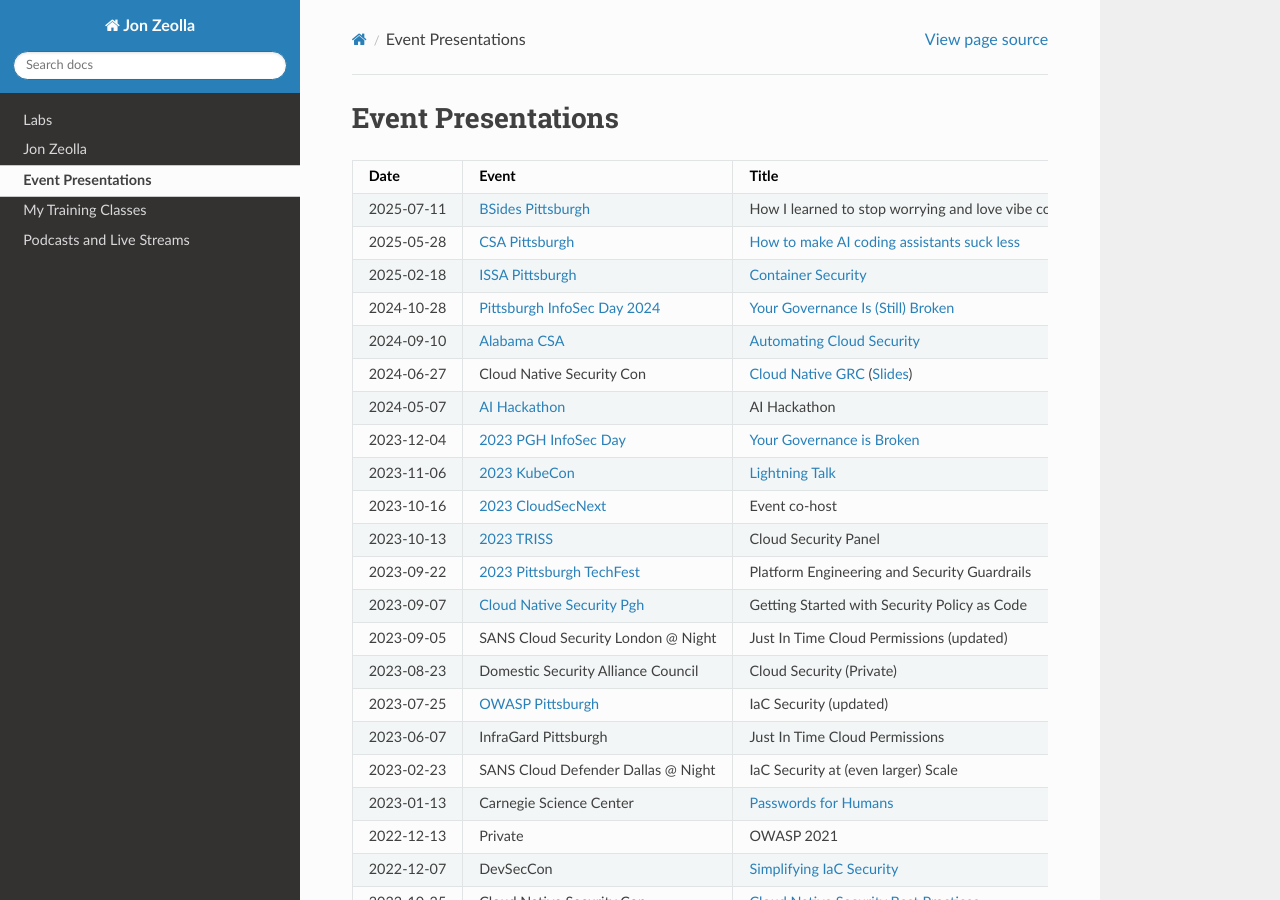
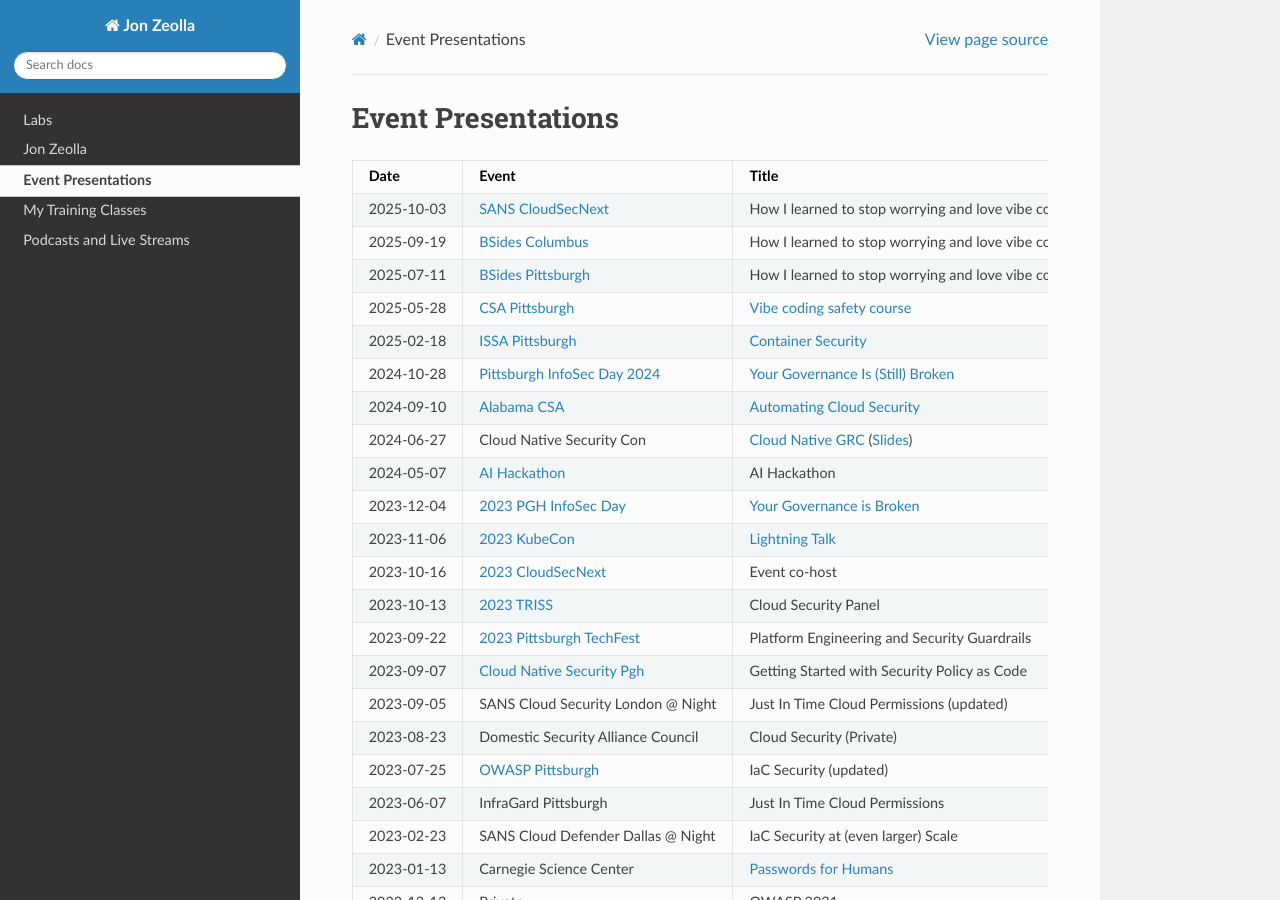
Before and after one commit to JonZeolla/JonZeolla.github.io, a Sphinx documentation site: the page built from docs/ref/jz-content.md, in a window 1280 px wide and 900 px high. Built offline with Sphinx 7.4.7 and the Read the Docs theme 3.1.0, drawn with Linux system fonts in a browser that asks for light colours; some of the changed text lies outside the part shown.

Commit message:
Add more links as of July 2025

```diff
--- a/docs/ref/jz-content.md
+++ b/docs/ref/jz-content.md
@@ -9,8 +9,10 @@
 
 | Date       | Event                                        | Title                                                                 |
 | ---------- | -------------------------------------------- | --------------------------------------------------------------------- |
+| 2025-10-03 | [SANS CloudSecNext][2025-CloudSecNext]       | How I learned to stop worrying and love vibe coding: security edition |
+| 2025-09-19 | [BSides Columbus][2025-BSidesCol]            | How I learned to stop worrying and love vibe coding: security edition |
 | 2025-07-11 | [BSides Pittsburgh][2025-BSidesPGH]          | How I learned to stop worrying and love vibe coding: security edition |
-| 2025-05-28 | [CSA Pittsburgh][2025-CSAPgh]                | [How to make AI coding assistants suck less][2025-CSA-coding-assist]  |
+| 2025-05-28 | [CSA Pittsburgh][2025-CSAPgh]                | [Vibe coding safety course][2025-CSA-coding-assist]                   |
 | 2025-02-18 | [ISSA Pittsburgh][2025-ISSA]                 | [Container Security][2025-container-security]                         |
 | 2024-10-28 | [Pittsburgh InfoSec Day 2024][PGHINFOSECDAY] | [Your Governance Is (Still) Broken][2024-gov-still-broken]            |
 | 2024-09-10 | [Alabama CSA][Alabama-CSA]                   | [Automating Cloud Security][2024-CSABirm]                             |
@@ -77,9 +79,11 @@
 
 You can also watch my recorded presentations by going to [this YouTube playlist](https://jonzeolla.com/youtube.html).
 
+[2025-CloudSecNext]: https://www.sans.org/cyber-security-training-events/cloudsecnext-summit-2025/ "How I learned to stop worrying and love vibe coding: security edition"
+[2025-BSidesCol]: https://www.bsidescolumbus.com/ "How I learned to stop worrying and love vibe coding: security edition"
 [2025-BSidesPGH]: https://bsidespgh.com/2025 "How I learned to stop worrying and love vibe coding: security edition"
-[2025-CSAPgh]: https://events.humanitix.com/csa-pittsburgh-chapter-in-person-meetup "How to make AI coding assistants suck less"
-[2025-CSA-coding-assist]: https://youtu.be/efkT8b0QX1c "How to make AI coding assistants suck less"
+[2025-CSAPgh]: https://events.humanitix.com/csa-pittsburgh-chapter-in-person-meetup "Vibe coding safety course"
+[2025-CSA-coding-assist]: https://youtu.be/6s6K2zelYQo "Vibe coding safety course"
 [2025-container-security]: https://github.com/JonZeolla/monopreso/tree/main/presentations/2025-02-ISSA-Pittsburgh "Container Security"
 [2025-issa]: https://www.meetup.com/steel-city-infosec/events/305154174/ "ISSA Pittsburgh"
 [PGHINFOSECDAY]: https://www.pghinfosecday.com/ "Pittsburgh InfoSec Day"
@@ -111,56 +115,58 @@
 
 # My Training Classes
 
-| Date       | Event                             | Training                                                                            |
-| ---------- | --------------------------------- | ----------------------------------------------------------------------------------- |
-| 2025-10-02 | SANS CloudSecNext, Denver         | [SEC540][SEC540]                                                                    |
-| 2025-09-22 | SANS Network Security, Vegas      | [SEC540][SEC540]                                                                    |
-| 2025-08-25 | SANS Emerging Threats, VA Beach   | [SEC540][SEC540]                                                                    |
-| 2025-07-28 | SANS Live Online                  | [SEC545][SEC545]                                                                    |
-| 2025-06-02 | SANS Baltimore Spring 2025        | [SEC540][SEC540]                                                                    |
-| 2025-04-13 | SANS 2025 (Orlando)               | [SEC540][SEC540]                                                                    |
-| 2025-03-17 | SANS OnDemand Recording           | [SEC540][SEC540]                                                                    |
-| 2025-03-03 | SANS Security East Baltimore 2025 | [SEC540][SEC540]                                                                    |
-| 2024-12-04 | SANS Seattle 2024                 | [SEC540][SEC540]                                                                    |
-| 2024-10-07 | Private                           | [SEC540][SEC540]                                                                    |
-| 2024-09-04 | SANS Network Security Las Vegas   | [SEC540][SEC540]                                                                    |
-| 2024-07-00 | Private                           | [SEC540][SEC540]                                                                    |
-| 2024-05-09 | SANS Security West San Diego 2024 | [SEC540][SEC540]                                                                    |
-| 2024-05-00 | Private                           | [Container Security 101 and 201][ContainerSec101201]                                |
-| 2024-04-00 | Private                           | [SEC540][SEC540]                                                                    |
-| 2024-03-24 | SANS Orlando 2024                 | [SEC540][SEC540]                                                                    |
-| 2024-02-19 | SANS Security East 2024 (Nola)    | [SEC540][SEC540]                                                                    |
-| 2023-11-27 | Pittsburgh Code & Supply          | [Container Security 101][ContainerSec101] ([Event link][2023-PCS])                  |
-| 2023-11-01 | SANS Workshop                     | [Mastering Policy as Code][2023-PolicyasCode]                                       |
-| 2023-10-18 | SANS Dallas Cloud Sec Next 2023   | [SEC540][SEC540]                                                                    |
-| 2023-10-16 | SANS Workshop                     | [Container Security 101][ContainerSec101]                                           |
-| 2023-09-25 | SANS Managing Security Risk 2023  | [SEC540][SEC540]                                                                    |
-| 2023-09-04 | SANS Cloud Security London 2023   | [SEC540][SEC540]                                                                    |
-| 2023-08-00 | Private                           | [SEC540][SEC540]                                                                    |
-| 2023-07-10 | SANS SANSFIRE 2023                | [SEC540][SEC540]                                                                    |
-| 2023-05-21 | SANS Cyber Security East          | [SEC540][SEC540]                                                                    |
-| 2023-04-27 | SANS Workshop                     | [Container Security 101][ContainerSec101]                                           |
-| 2023-03-06 | SANS Las Vegas Winter 2023        | [SEC540][SEC540]                                                                    |
-| 2023-02-20 | SANS Cloud Defender Dallas 2023   | [SEC540][SEC540]                                                                    |
-| 2022-11-07 | SANS Cyber Security East          | [SEC540][SEC540]                                                                    |
-| 2022-09-26 | SANS Baltimore Fall 2022          | [SEC540][SEC540]                                                                    |
-| 2022-07-10 | SANS London 2022                  | [SEC540][SEC540]                                                                    |
-| 2022-06-13 | SANS Cloud Defender Summer 2022   | [SEC540][SEC540]                                                                    |
-| 2022-04-10 | SANS 2022                         | [SEC540][SEC540]                                                                    |
-| 2022-02-28 | SANS Cyber Security Central       | [SEC540][SEC540]                                                                    |
-| 2019-06-27 | BSides Pittsburgh                 | Blue Team CTF                                                                       |
-| 2018-05-10 | Steel City InfoSec                | [Smart Contract Security][2018-SmartContractSecurity] (Collab with Justin Leapline) |
-| 2018-02-08 | Steel City InfoSec                | [Attacking Block Cipher Cryptography][2018-BlockCipherCrypto]                       |
-| 2017-02-09 | Steel City InfoSec                | [Security Data Analysis][2017-SecurityDataAnalysis]                                 |
-| 2016-08-11 | Steel City InfoSec                | [Proximity Attacks Lab][2016-ProximityAttacks]                                      |
-| 2016-05-12 | Steel City InfoSec                | [Automotive Security Lab][2016-AutomotiveSecurity] (Collab with Dan Klinedinst)     |
-| 2016-02-11 | Steel City InfoSec                | [SDR Security][2016-SDRSecurity] (Collab with David)                                |
-| 2015-09-24 | Steel City InfoSec                | [Password Cracking Lab][2015-PasswordCracking]                                      |
-| 2015-07-07 | Pittsburgh Code & Supply          | [Wifi Security][2015-WifiSecurity]                                                  |
-| 2015-01-22 | Steel City InfoSec                | Audio Surveillance                                                                  |
-| 2015-04-09 | Steel City InfoSec                | [Attacker drop boxes][2015-Attackerdropboxes] (Collab with Brian Gray)              |
-| 2015-01-22 | Steel City InfoSec                | [Eavesdropping at a distance][2015-LaserMicrophones] (Collab with Brian Gray)       |
-| 2013-03-07 | Steel City InfoSec                | Wifi Security                                                                       |
+| Date       | Event                              | Training                                                                            |
+| ---------- | ---------------------------------- | ----------------------------------------------------------------------------------- |
+| 2026-02-02 | SANS DC Metro Rockville            | [SEC540][SEC540]                                                                    |
+| 2025-12-15 | SANS Cyber Defense Initiative 2025 | [SEC545][SEC545]                                                                    |
+| 2025-10-02 | SANS CloudSecNext, Denver          | [SEC540][SEC540]                                                                    |
+| 2025-09-22 | SANS Network Security, Vegas       | [SEC540][SEC540]                                                                    |
+| 2025-08-25 | SANS Emerging Threats, VA Beach    | [SEC540][SEC540]                                                                    |
+| 2025-07-28 | SANS Live Online                   | [SEC545][SEC545]                                                                    |
+| 2025-06-02 | SANS Baltimore Spring 2025         | [SEC540][SEC540]                                                                    |
+| 2025-04-13 | SANS 2025 (Orlando)                | [SEC540][SEC540]                                                                    |
+| 2025-03-17 | SANS OnDemand Recording            | [SEC540][SEC540]                                                                    |
+| 2025-03-03 | SANS Security East Baltimore 2025  | [SEC540][SEC540]                                                                    |
+| 2024-12-04 | SANS Seattle 2024                  | [SEC540][SEC540]                                                                    |
+| 2024-10-07 | Private                            | [SEC540][SEC540]                                                                    |
+| 2024-09-04 | SANS Network Security Las Vegas    | [SEC540][SEC540]                                                                    |
+| 2024-07-00 | Private                            | [SEC540][SEC540]                                                                    |
+| 2024-05-09 | SANS Security West San Diego 2024  | [SEC540][SEC540]                                                                    |
+| 2024-05-00 | Private                            | [Container Security 101 and 201][ContainerSec101201]                                |
+| 2024-04-00 | Private                            | [SEC540][SEC540]                                                                    |
+| 2024-03-24 | SANS Orlando 2024                  | [SEC540][SEC540]                                                                    |
+| 2024-02-19 | SANS Security East 2024 (Nola)     | [SEC540][SEC540]                                                                    |
+| 2023-11-27 | Pittsburgh Code & Supply           | [Container Security 101][ContainerSec101] ([Event link][2023-PCS])                  |
+| 2023-11-01 | SANS Workshop                      | [Mastering Policy as Code][2023-PolicyasCode]                                       |
+| 2023-10-18 | SANS Dallas Cloud Sec Next 2023    | [SEC540][SEC540]                                                                    |
+| 2023-10-16 | SANS Workshop                      | [Container Security 101][ContainerSec101]                                           |
+| 2023-09-25 | SANS Managing Security Risk 2023   | [SEC540][SEC540]                                                                    |
+| 2023-09-04 | SANS Cloud Security London 2023    | [SEC540][SEC540]                                                                    |
+| 2023-08-00 | Private                            | [SEC540][SEC540]                                                                    |
+| 2023-07-10 | SANS SANSFIRE 2023                 | [SEC540][SEC540]                                                                    |
+| 2023-05-21 | SANS Cyber Security East           | [SEC540][SEC540]                                                                    |
+| 2023-04-27 | SANS Workshop                      | [Container Security 101][ContainerSec101]                                           |
+| 2023-03-06 | SANS Las Vegas Winter 2023         | [SEC540][SEC540]                                                                    |
+| 2023-02-20 | SANS Cloud Defender Dallas 2023    | [SEC540][SEC540]                                                                    |
+| 2022-11-07 | SANS Cyber Security East           | [SEC540][SEC540]                                                                    |
+| 2022-09-26 | SANS Baltimore Fall 2022           | [SEC540][SEC540]                                                                    |
+| 2022-07-10 | SANS London 2022                   | [SEC540][SEC540]                                                                    |
+| 2022-06-13 | SANS Cloud Defender Summer 2022    | [SEC540][SEC540]                                                                    |
+| 2022-04-10 | SANS 2022                          | [SEC540][SEC540]                                                                    |
+| 2022-02-28 | SANS Cyber Security Central        | [SEC540][SEC540]                                                                    |
+| 2019-06-27 | BSides Pittsburgh                  | Blue Team CTF                                                                       |
+| 2018-05-10 | Steel City InfoSec                 | [Smart Contract Security][2018-SmartContractSecurity] (Collab with Justin Leapline) |
+| 2018-02-08 | Steel City InfoSec                 | [Attacking Block Cipher Cryptography][2018-BlockCipherCrypto]                       |
+| 2017-02-09 | Steel City InfoSec                 | [Security Data Analysis][2017-SecurityDataAnalysis]                                 |
+| 2016-08-11 | Steel City InfoSec                 | [Proximity Attacks Lab][2016-ProximityAttacks]                                      |
+| 2016-05-12 | Steel City InfoSec                 | [Automotive Security Lab][2016-AutomotiveSecurity] (Collab with Dan Klinedinst)     |
+| 2016-02-11 | Steel City InfoSec                 | [SDR Security][2016-SDRSecurity] (Collab with David)                                |
+| 2015-09-24 | Steel City InfoSec                 | [Password Cracking Lab][2015-PasswordCracking]                                      |
+| 2015-07-07 | Pittsburgh Code & Supply           | [Wifi Security][2015-WifiSecurity]                                                  |
+| 2015-01-22 | Steel City InfoSec                 | Audio Surveillance                                                                  |
+| 2015-04-09 | Steel City InfoSec                 | [Attacker drop boxes][2015-Attackerdropboxes] (Collab with Brian Gray)              |
+| 2015-01-22 | Steel City InfoSec                 | [Eavesdropping at a distance][2015-LaserMicrophones] (Collab with Brian Gray)       |
+| 2013-03-07 | Steel City InfoSec                 | Wifi Security                                                                       |
 
 [SEC545]: http://sans.org/sec545 "GenAI and LLM Application Security"
 [ContainerSec101201]: https://jonzeolla.com/labs/container-security-101.html "Container Security 101 and 201"
@@ -181,18 +187,24 @@
 
 # Podcasts and Live Streams
 
-| Date       | Name                   | Details                                                                           |
-| ---------- | ---------------------- | --------------------------------------------------------------------------------- |
-| 2025-03-24 | Seiso Side-up Podcast  | [AI][2025-SeisoAI]                                                                |
-| 2024-08-30 | Seiso Side-up Podcast  | [Easy_Infra][2024-SeisoEasyInfra]                                                 |
-| 2024-05-23 | Seiso Side-up Podcast  | [Seiso's Origins][2024-SeisoOrigins]                                              |
-| 2023-09-13 | Wednesday Offensive    | [Cloud-native security][2023-WedOffensive]                                        |
-| 2023-05-30 | Logicast               | [Season 2 Episode 20 - IAM Roles, Crypto Mining and Hats][2023-Logicast]          |
-| 2021-11-06 | Cloud Security Podcast | [Security Governance and Compliance in Serverless Applications][2021-CSP]         |
-| 2020-07-26 | Reddup Security        | [Episode II - Jon Zeolla][2020-Reddup]                                            |
-| 2018-02-28 | Packet Pushers         | [Datanauts 123: Security without Firewalls][2018-PacketPushers]                   |
-| 2016-06-01 | Packet Pushers         | [Datanauts 036: Busting The Security Silo In The Data Center][2016-PacketPushers] |
+| Date       | Name                       | Details                                                                           |
+| ---------- | -------------------------- | --------------------------------------------------------------------------------- |
+| 2025-03-24 | SANS Cloud SEcurity        | [Scaling Compliance: GRC Engineering and Policy as Code][2025-GRCEngAndPaC]       |
+| 2025-03-24 | SANS Cloud Security        | [Policy as Code and Automated Governance][2025-SEC540PaC]                         |
+| 2025-03-24 | Distilled Security Podcast | [AI in the business][2025-DistilledAI]                                            |
+| 2025-03-24 | Seiso Side-up Podcast      | [AI][2025-SeisoAI]                                                                |
+| 2024-08-30 | Seiso Side-up Podcast      | [Easy_Infra][2024-SeisoEasyInfra]                                                 |
+| 2024-05-23 | Seiso Side-up Podcast      | [Seiso's Origins][2024-SeisoOrigins]                                              |
+| 2023-09-13 | Wednesday Offensive        | [Cloud-native security][2023-WedOffensive]                                        |
+| 2023-05-30 | Logicast                   | [Season 2 Episode 20 - IAM Roles, Crypto Mining and Hats][2023-Logicast]          |
+| 2021-11-06 | Cloud Security Podcast     | [Security Governance and Compliance in Serverless Applications][2021-CSP]         |
+| 2020-07-26 | Reddup Security            | [Episode II - Jon Zeolla][2020-Reddup]                                            |
+| 2018-02-28 | Packet Pushers             | [Datanauts 123: Security without Firewalls][2018-PacketPushers]                   |
+| 2016-06-01 | Packet Pushers             | [Datanauts 036: Busting The Security Silo In The Data Center][2016-PacketPushers] |
 
+[2025-DistilledAI]: https://distilledsecuritypodcast.com/ "Episode 14 - AI in the business"
+[2025-GRCEngAngPac]: https://www.sans.org/webcasts/scaling-compliance-grc-engineering-policy-code/ "Scaling Compliance: GRC Engineering and Policy as Code"
+[2025-SEC540PaC]: https://www.sans.org/webcasts/cloud-native-security-part-4-policy-code-automated-governance/ "Cloud Native Security Part 4: Policy as Code and Automated Governance"
 [2025-SeisoAI]: https://open.spotify.com/episode/31wZsaJSfDTCJuwB8ZGdKG?si=ofbapiEYSPGzMVUfCuDXXQ "Seiso Side Up - AI"
 [2024-SeisoEasyInfra]: https://open.spotify.com/episode/4Ro93bIrRUU6LqK3dB4z8h "Seiso Side Up - Easy_Infra"
 [2024-SeisoOrigins]: https://open.spotify.com/episode/61atUIAeVe3RHQUFpcseOT "Seiso Side Up - Seiso's Origins"
```
